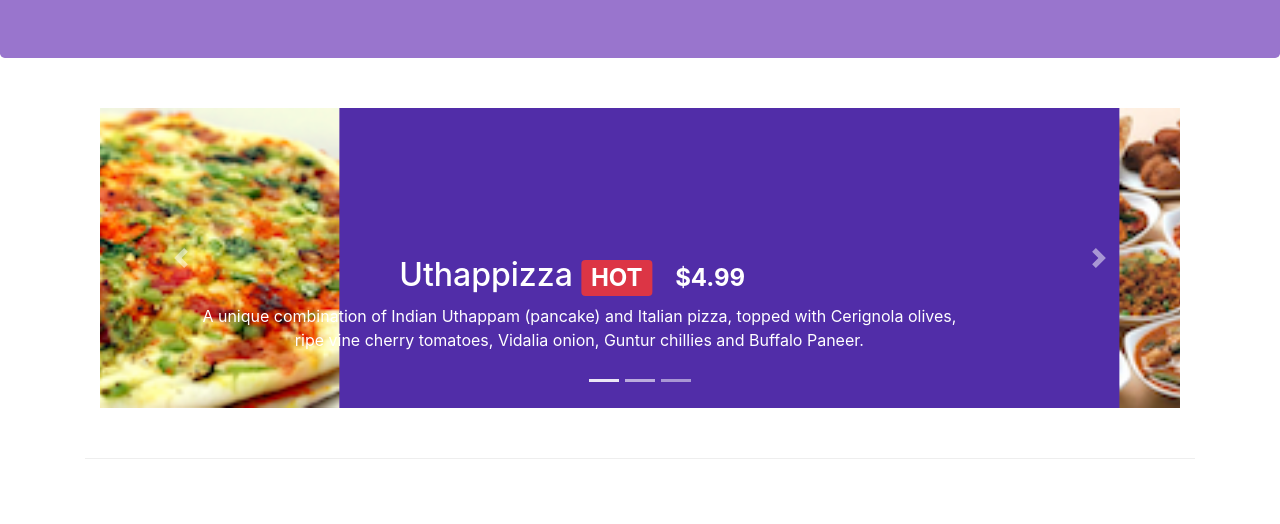
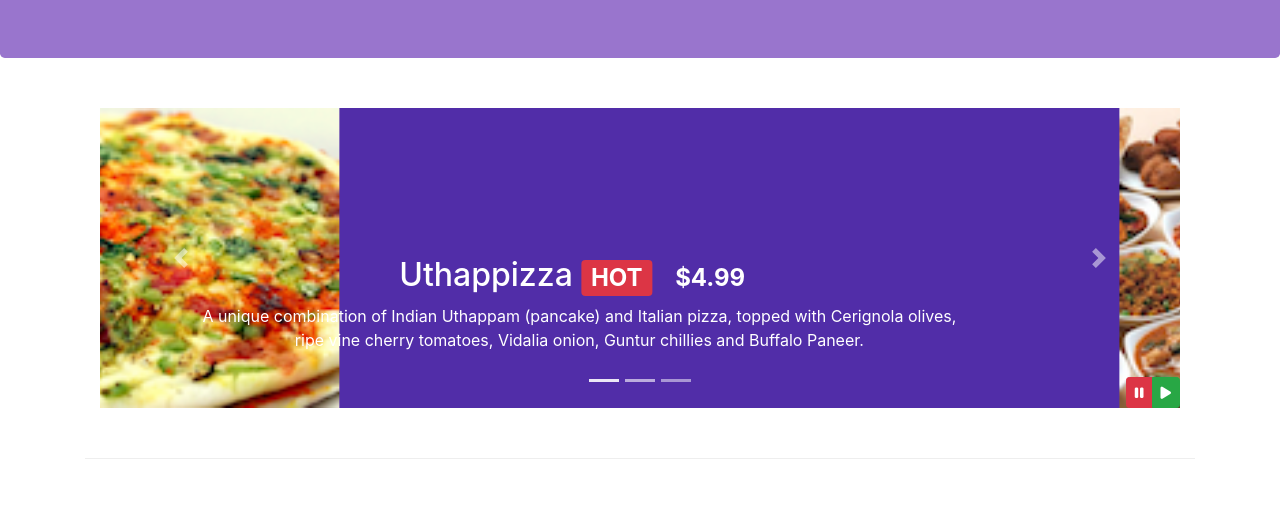
Before and after one commit to oliver-007/Front-End-Web-UI-Frameworks-and-Tools-Bootstrap-4, a website: page index.html in a window 1280 px wide. Shown: the part 276-800 px from the top of the page. Drawn offline with nearby package versions, Linux system fonts and the light colour scheme.

Commit message:
Bootstrap JQuery added

```diff
--- a/css/style.css
+++ b/css/style.css
@@ -62,3 +62,10 @@ a {
   left: 0;
   min-height: 300px;
 }
+
+#carouselButton {
+  right: 0px;
+  position: absolute;
+  bottom: 0px;
+  z-index: 1;
+}
--- a/index.html
+++ b/index.html
@@ -406,6 +406,16 @@
             >
               <span class="carousel-control-next-icon"></span>
             </a>
+
+            <div class="btn-group" id="carouselButton">
+              <button class="btn btn-danger btn-sm" id="carousel-pause">
+                <span class="fa fa-pause"></span>
+              </button>
+
+              <button class="btn btn-success btn-sm" id="carousel-play">
+                <span class="fa fa-play"></span>
+              </button>
+            </div>
           </div>
         </div>
       </div>
@@ -668,5 +678,17 @@
     <script src="node_modules/jquery/dist/jquery.slim.min.js"></script>
     <script src="node_modules/popper.js/dist/umd/popper.min.js"></script>
     <script src="node_modules/bootstrap/dist/js/bootstrap.min.js"></script>
+
+    <script>
+      $(document).ready(function () {
+        $("#mycarousel").carousel({ interval: 2000 });
+        $("#carousel-pause").click(function () {
+          $("#mycarousel").carousel("pause");
+        });
+        $("#carousel-play").click(function () {
+          $("#mycarousel").carousel("cycle");
+        });
+      });
+    </script>
   </body>
 </html>
```
